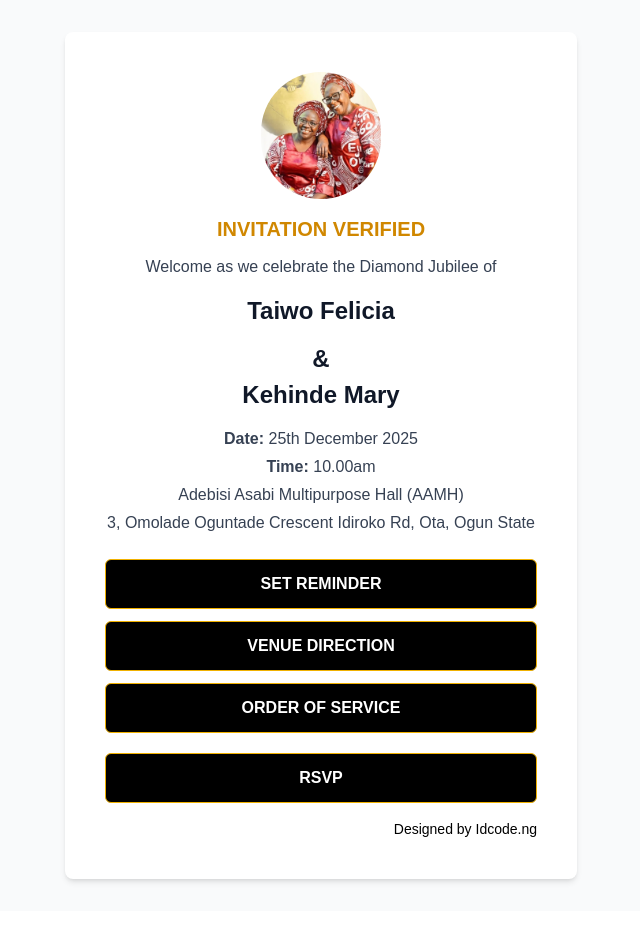
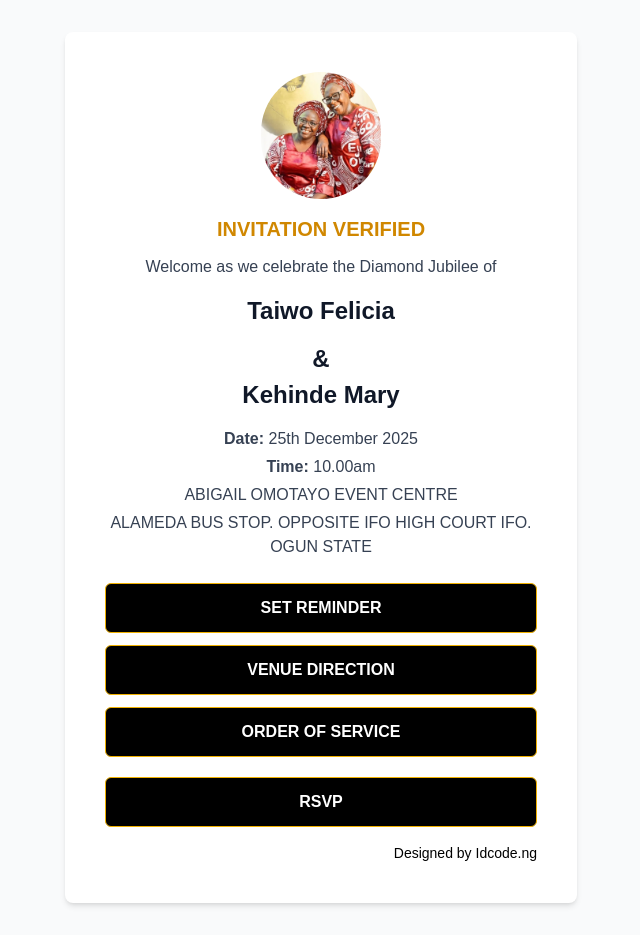
Before and after one commit to thatzerroguy/reserve-invitation, a Next.js app: page / in a window 1280 px wide. Shown: the whole page, without its empty margins (319-959 px from the left). Before the commit the page ends 911 px from the top, so only its background shows below. Built offline with nearby package versions, Linux system fonts and the light colour scheme.

Commit message:
fix: back routing and map address

```diff
--- a/src/app/page.tsx
+++ b/src/app/page.tsx
@@ -9,7 +9,7 @@ export default function InvitationPage() {
   // Phone number & Google Maps link (you can replace these later)
   const phoneNumber = '+2348032560690';
   const mapLink =
-      'https://maps.app.goo.gl/uGmD9fgJQQM4mgsy6';
+      'https://maps.app.goo.gl/NyvQw3YMsG5Eqw9x6';
 
   const handleRSVP = () => {
     window.location.href = `tel:${phoneNumber}`;
@@ -65,8 +65,8 @@ export default function InvitationPage() {
           <div className="text-gray-700 text-sm md:text-base space-y-1 mb-6">
             <p><span className="font-semibold">Date:</span> 25th December 2025</p>
             <p><span className="font-semibold">Time:</span> 10.00am</p>
-            <p>Adebisi Asabi Multipurpose Hall (AAMH)</p>
-            <p>3, Omolade Oguntade Crescent Idiroko Rd, Ota, Ogun State</p>
+            <p>ABIGAIL OMOTAYO EVENT CENTRE</p>
+            <p>ALAMEDA BUS STOP. OPPOSITE IFO HIGH COURT IFO. OGUN STATE</p>
           </div>
 
           {/* Buttons */}
--- a/src/app/reminder/page.tsx
+++ b/src/app/reminder/page.tsx
@@ -1,6 +1,7 @@
 'use client';
 
 import {useState} from 'react';
+import {useRouter} from "next/navigation";
 
 export default function ReminderPage() {
     const [date, setDate] = useState('');
@@ -14,6 +15,12 @@ export default function ReminderPage() {
         } else {
             alert('Please select both date and time.');
         }
+    };
+
+    const router = useRouter();
+
+    const handleBack = () => {
+        router.back();
     };
 
     return (
@@ -52,6 +59,12 @@ export default function ReminderPage() {
                     >
                         SET REMINDER
                     </button>
+                    <button
+                        onClick={handleBack}
+                        className="w-full bg-black text-white font-semibold py-2 rounded-md border border-yellow-500 hover:bg-gray-900 active:bg-yellow-600 active:border-black transition"
+                    >
+                        BACK TO INVITATION
+                    </button>
                 </div>
 
                 {toastVisible && (
```
